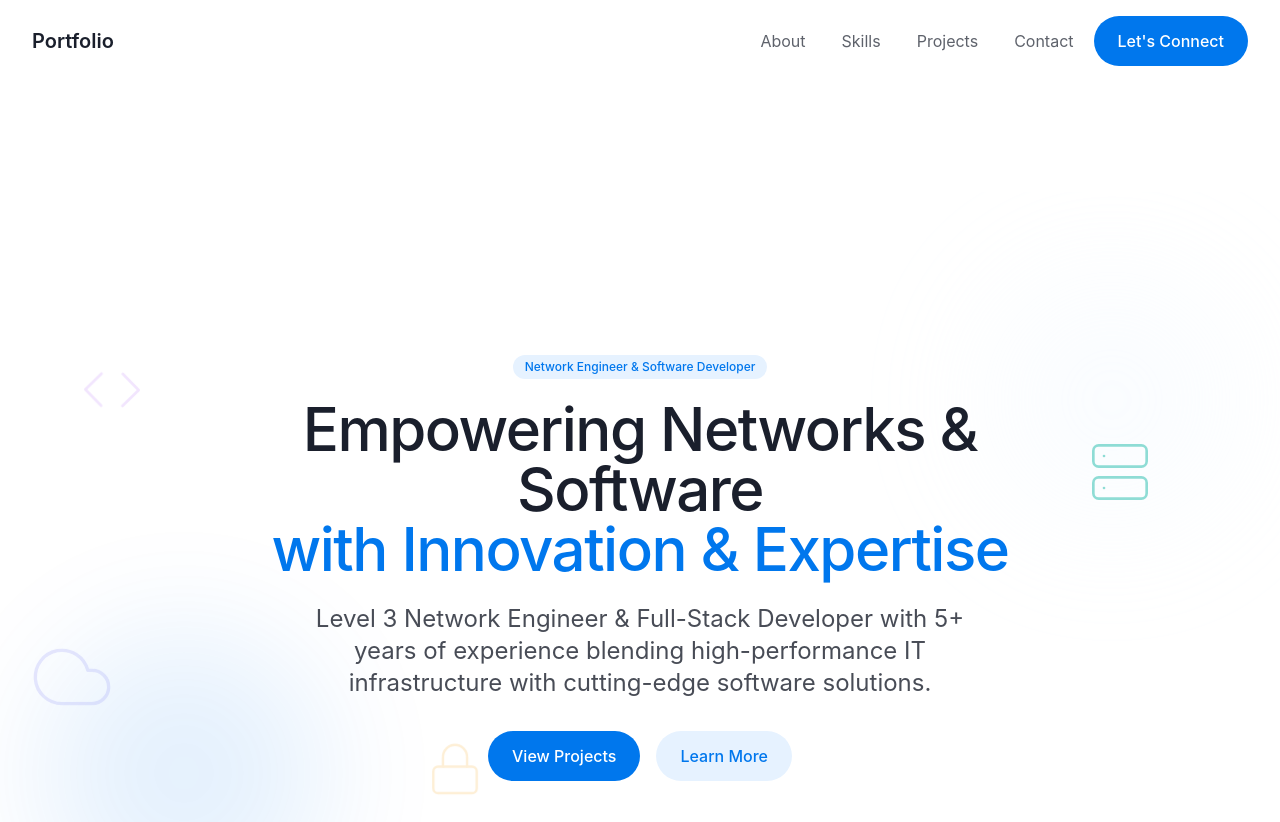
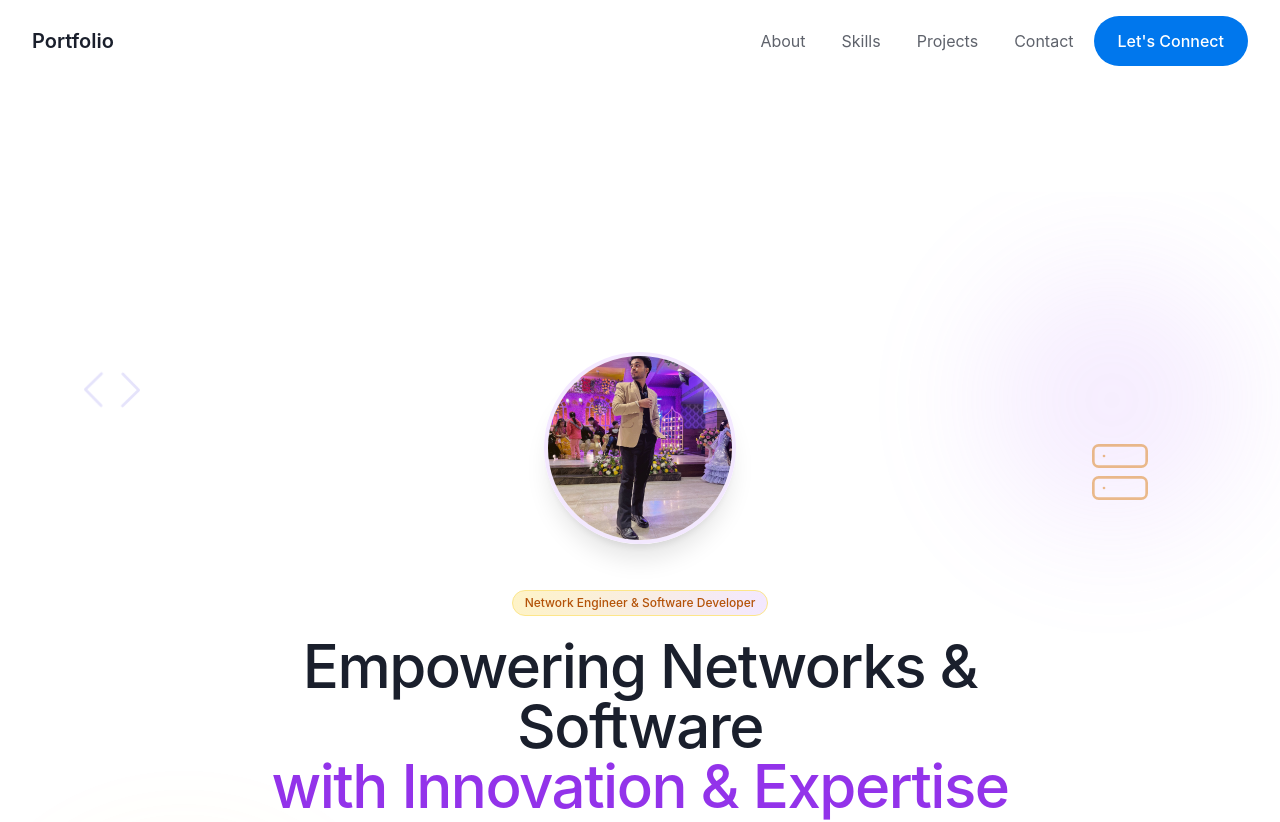
Before and after one commit to tushartomar07/Personal-Portfolio, a React (Vite) app: page / in a window 1280 px wide. Shown: the top 822 px of the page. Built offline with nearby package versions, Linux system fonts and the light colour scheme; a web font is replaced by a local one.

Commit message:
Update Hero component
Update the Hero component with a new photo, improved color choices, and transparency.

```diff
--- a/src/components/Hero.tsx
+++ b/src/components/Hero.tsx
@@ -12,13 +12,13 @@ const Hero: React.FC = () => {
   return (
     <section className="pt-32 pb-16 md:pt-40 md:pb-20 overflow-hidden relative bg-transparent">
       <div className="absolute inset-0 z-0">
-        {/* Original blur effects */}
-        <div className="absolute top-20 right-10 w-64 h-64 bg-portfolio-light-blue rounded-full opacity-20 blur-3xl"></div>
-        <div className="absolute bottom-10 left-10 w-72 h-72 bg-portfolio-blue rounded-full opacity-10 blur-3xl"></div>
+        {/* Refined gradient blur effects with more elegant colors */}
+        <div className="absolute top-20 right-10 w-64 h-64 bg-purple-400 rounded-full opacity-15 blur-3xl"></div>
+        <div className="absolute bottom-10 left-10 w-72 h-72 bg-amber-300 rounded-full opacity-10 blur-3xl"></div>
 
         {/* Developer code animation */}
         <div className="absolute top-40 left-8 md:left-20 w-16 h-20 animate-float opacity-15">
-          <svg xmlns="http://www.w3.org/2000/svg" className="h-full w-full text-purple-500" viewBox="0 0 24 24" fill="none" stroke="currentColor" strokeWidth="1" strokeLinecap="round" strokeLinejoin="round">
+          <svg xmlns="http://www.w3.org/2000/svg" className="h-full w-full text-indigo-600" viewBox="0 0 24 24" fill="none" stroke="currentColor" strokeWidth="1" strokeLinecap="round" strokeLinejoin="round">
             <polyline points="16 18 22 12 16 6"></polyline>
             <polyline points="8 6 2 12 8 18"></polyline>
           </svg>
@@ -26,7 +26,7 @@ const Hero: React.FC = () => {
 
         {/* Server rack animation */}
         <div className="absolute top-60 right-8 md:right-32 w-16 h-20 animate-pulse opacity-15">
-          <svg xmlns="http://www.w3.org/2000/svg" className="h-full w-full text-teal-500" viewBox="0 0 24 24" fill="none" stroke="currentColor" strokeWidth="1" strokeLinecap="round" strokeLinejoin="round">
+          <svg xmlns="http://www.w3.org/2000/svg" className="h-full w-full text-amber-600" viewBox="0 0 24 24" fill="none" stroke="currentColor" strokeWidth="1" strokeLinecap="round" strokeLinejoin="round">
             <rect x="2" y="2" width="20" height="8" rx="2" ry="2"></rect>
             <rect x="2" y="14" width="20" height="8" rx="2" ry="2"></rect>
             <line x1="6" y1="6" x2="6.01" y2="6"></line>
@@ -36,7 +36,7 @@ const Hero: React.FC = () => {
 
         {/* Security lock animation */}
         <div className="absolute bottom-40 right-12 md:left-1/3 w-14 h-14 animate-slow-pulse opacity-15">
-          <svg xmlns="http://www.w3.org/2000/svg" className="h-full w-full text-amber-500" viewBox="0 0 24 24" fill="none" stroke="currentColor" strokeWidth="1" strokeLinecap="round" strokeLinejoin="round">
+          <svg xmlns="http://www.w3.org/2000/svg" className="h-full w-full text-purple-500" viewBox="0 0 24 24" fill="none" stroke="currentColor" strokeWidth="1" strokeLinecap="round" strokeLinejoin="round">
             <rect x="3" y="11" width="18" height="11" rx="2" ry="2"></rect>
             <path d="M7 11V7a5 5 0 0 1 10 0v4"></path>
           </svg>
@@ -44,7 +44,7 @@ const Hero: React.FC = () => {
 
         {/* Network/cloud animation */}
         <div className="absolute bottom-60 left-8 md:right-1/4 w-20 h-20 animate-float-delayed opacity-15">
-          <svg xmlns="http://www.w3.org/2000/svg" className="h-full w-full text-indigo-500" viewBox="0 0 24 24" fill="none" stroke="currentColor" strokeWidth="1" strokeLinecap="round" strokeLinejoin="round">
+          <svg xmlns="http://www.w3.org/2000/svg" className="h-full w-full text-purple-700" viewBox="0 0 24 24" fill="none" stroke="currentColor" strokeWidth="1" strokeLinecap="round" strokeLinejoin="round">
             <path d="M18 10h-1.26A8 8 0 1 0 9 20h9a5 5 0 0 0 0-10z"></path>
           </svg>
         </div>
@@ -53,10 +53,24 @@ const Hero: React.FC = () => {
       <div className="section-container relative z-10">
         <div className="max-w-4xl mx-auto text-center">
           <div className={cn(
+            "transition-all duration-700 transform flex justify-center mb-6",
+            isLoaded ? "opacity-100 translate-y-0" : "opacity-0 translate-y-8"
+          )}>
+            <div className="relative w-40 h-40 md:w-48 md:h-48 overflow-hidden rounded-full border-4 border-purple-100 shadow-xl mb-5">
+              <img
+                src="/lovable-uploads/bb0bd426-4f78-43d1-b66e-b33423977beb.png"
+                alt="Professional portrait"
+                className="w-full h-full object-cover"
+              />
+              <div className="absolute inset-0 bg-gradient-to-r from-amber-500/10 to-purple-600/10"></div>
+            </div>
+          </div>
+
+          <div className={cn(
             "transition-all duration-700 transform",
             isLoaded ? "opacity-100 translate-y-0" : "opacity-0 translate-y-8"
           )}>
-            <span className="chip mb-5">Network Engineer & Software Developer</span>
+            <span className="chip mb-5 bg-gradient-to-r from-amber-100 to-purple-100 text-amber-700 border border-amber-200">Network Engineer & Software Developer</span>
           </div>
 
           <h1 className={cn(
@@ -64,7 +78,7 @@ const Hero: React.FC = () => {
             isLoaded ? "opacity-100 translate-y-0" : "opacity-0 translate-y-8"
           )}>
             Empowering Networks & Software
-            <span className="block text-portfolio-blue">with Innovation & Expertise</span>
+            <span className="block text-purple-600">with Innovation & Expertise</span>
           </h1>
 
           <p className={cn(
@@ -78,10 +92,10 @@ const Hero: React.FC = () => {
             "flex flex-col sm:flex-row items-center justify-center gap-4 transition-all duration-700 delay-300",
             isLoaded ? "opacity-100 translate-y-0" : "opacity-0 translate-y-8"
           )}>
-            <a href="#projects" className="btn-primary w-full sm:w-auto">
+            <a href="#projects" className="btn-primary w-full sm:w-auto bg-gradient-to-r from-amber-500 to-purple-600 hover:from-amber-600 hover:to-purple-700">
               View Projects
             </a>
-            <a href="#about" className="btn-secondary w-full sm:w-auto">
+            <a href="#about" className="btn-secondary w-full sm:w-auto bg-gradient-to-r from-amber-50 to-purple-50 text-amber-700 border border-amber-200 hover:border-amber-300">
               Learn More
             </a>
           </div>
@@ -94,7 +108,7 @@ const Hero: React.FC = () => {
           <div className="animate-soft-bounce">
             <svg
               xmlns="http://www.w3.org/2000/svg"
-              className="h-8 w-8 text-portfolio-gray/60"
+              className="h-8 w-8 text-amber-600"
               fill="none"
               viewBox="0 0 24 24"
               stroke="currentColor"
--- a/tailwind.config.ts
+++ b/tailwind.config.ts
@@ -69,6 +69,8 @@ export default {
 					'light': '#F5F5F7',
 					'gray': '#8E9196',
 					'light-gray': '#F2F2F2',
+					'purple': '#9b87f5',
+					'amber': '#f5c287',
 				}
 			},
 			borderRadius: {
@@ -169,6 +171,9 @@ export default {
 					'sans-serif'
 				],
 			},
+			opacity: {
+				'15': '0.15',
+			}
 		}
 	},
 	plugins: [require("tailwindcss-animate")],
```
Also changed, not shown: public/lovable-uploads/bb0bd426-4f78-43d1-b66e-b33423977beb.png (added).
